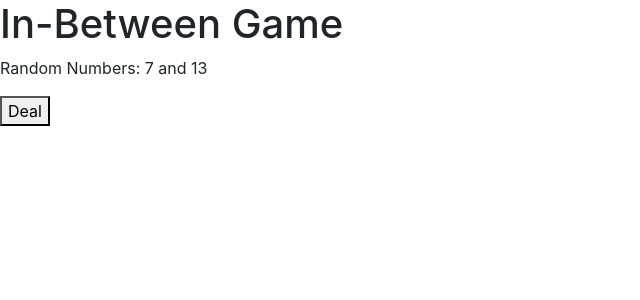
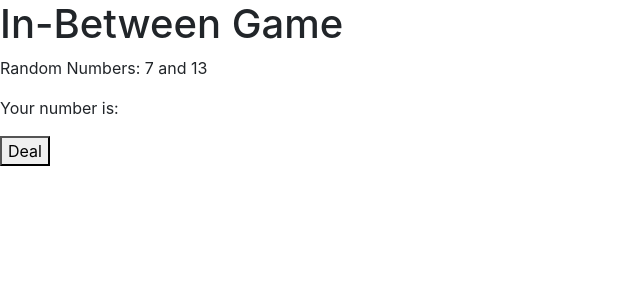
Before and after one commit to Leckii/MP2_WEBDEV, a PHP site: page /inbetween.php in a window 1280 px wide. Shown: the top 300 px of the page, without its empty margins (0-640 px from the left). Run offline with PHP 8.4, Linux system fonts and the light colour scheme.

Commit message:
Update inbetween.php

```diff
--- a/inbetween.php
+++ b/inbetween.php
@@ -26,7 +26,7 @@
         $playerNumber = generateRandomNumber();
 
         if ($_POST['deal'] === "deal") {
-            $win = (($playerNumber > min($number1, $number2) && $playerNumber < max($number1, $number2)) || ($playerNumber < min($number1, $number2) && $playerNumber > max($number1, $number2)));
+            $win = ($playerNumber > $number1 && $playerNumber < $number2 || $playerNumber > $number2 && $playerNumber < $number1);
             if ($win) {
                 $points = 10;
                 $resultMessage = 'Congratulations! You win!';
@@ -44,7 +44,8 @@
     <h1>In-Between Game</h1>
 
     <p>Random Numbers: <?php echo $number1; ?> and <?php echo $number2; ?></p>
-
+    <p>Your number is: <?php echo $playerNumber; ?></p>
+    <p><?php echo $resultMessage; ?></p>
     <form method="post">
         <button type="submit" name="deal" value="deal">Deal</button>
     </form>
```
